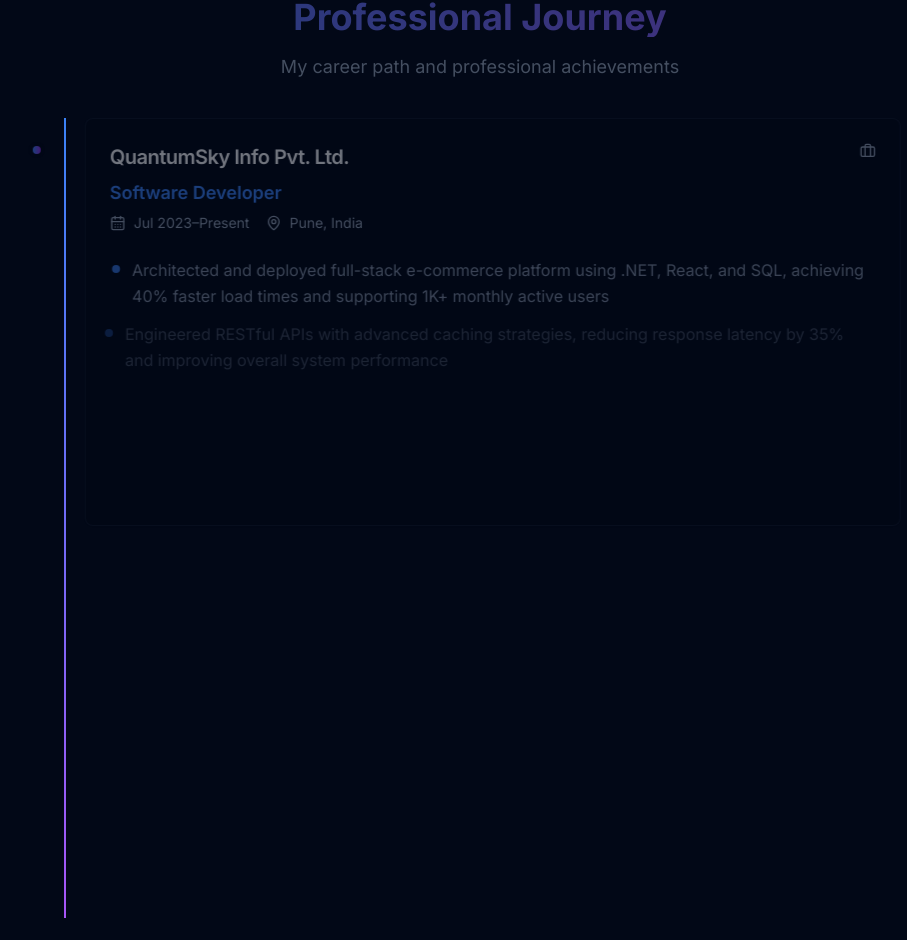
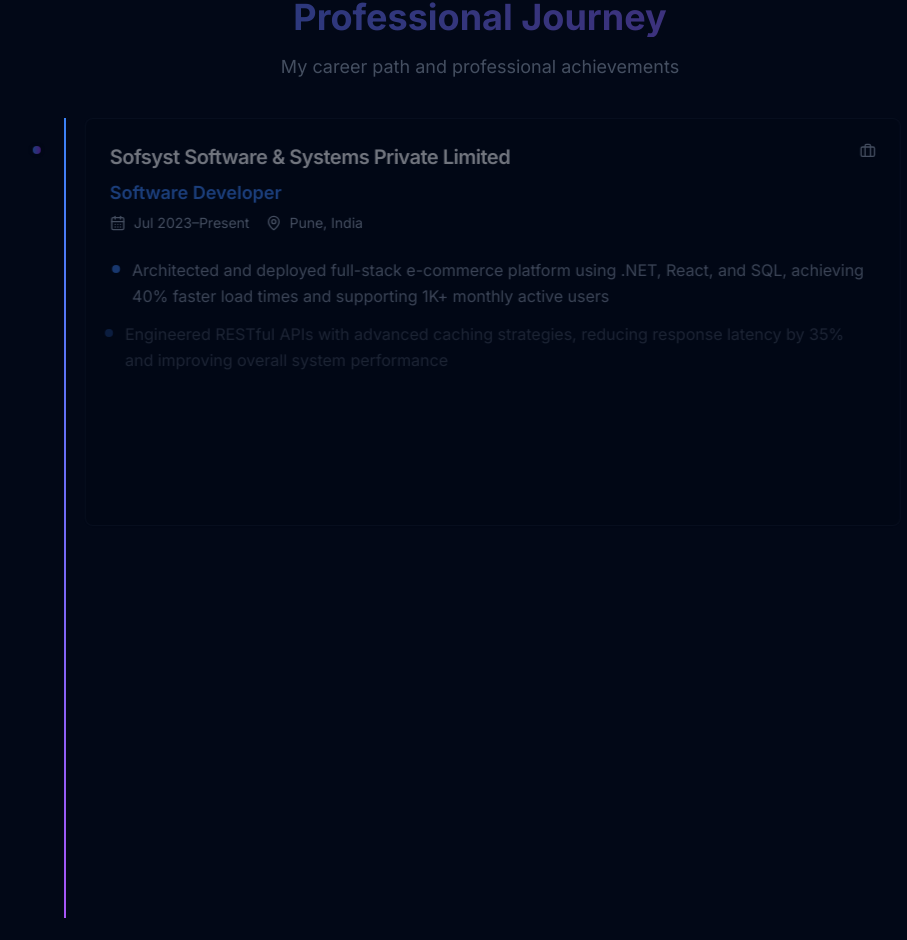
Before and after one commit to atharva387/myportfolio-v2.2, a Next.js app: page / in a window 1280 px wide. Shown: the part 3506-4446 px from the top of the page, without its empty margins (160-1067 px from the left). Built offline with nearby package versions, Linux system fonts and the light colour scheme.

Commit message:
Update experience-section

```diff
--- a/components/experience-section.tsx
+++ b/components/experience-section.tsx
@@ -6,7 +6,7 @@ import { Card, CardContent, CardHeader, CardTitle } from "@/components/ui/card"
 
 const experiences = [
   {
-    company: "QuantumSky Info Pvt. Ltd.",
+    company: "Sofsyst Software & Systems Private Limited",
     position: "Software Developer",
     duration: "Jul 2023–Present",
     location: "Pune, India",
```
